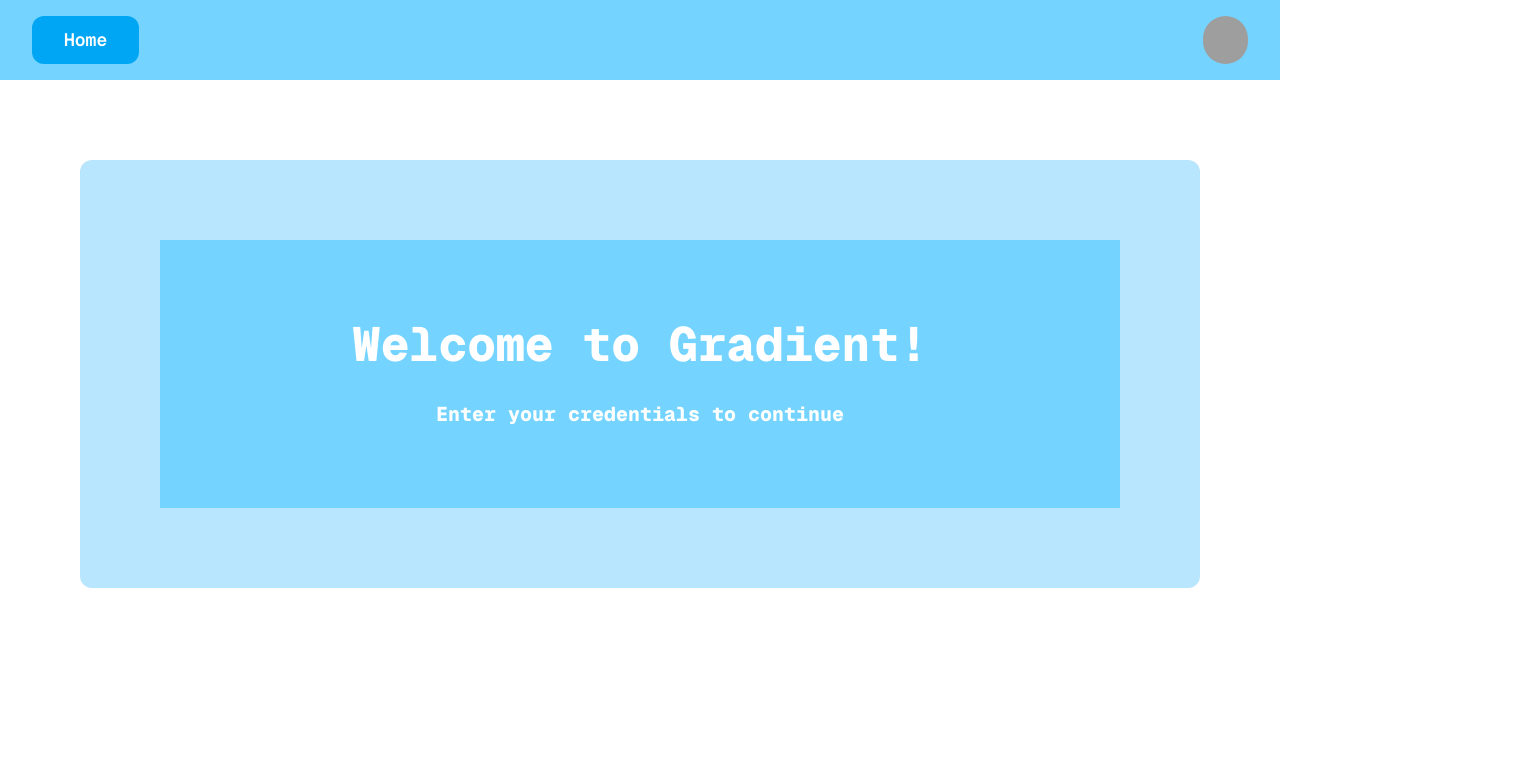
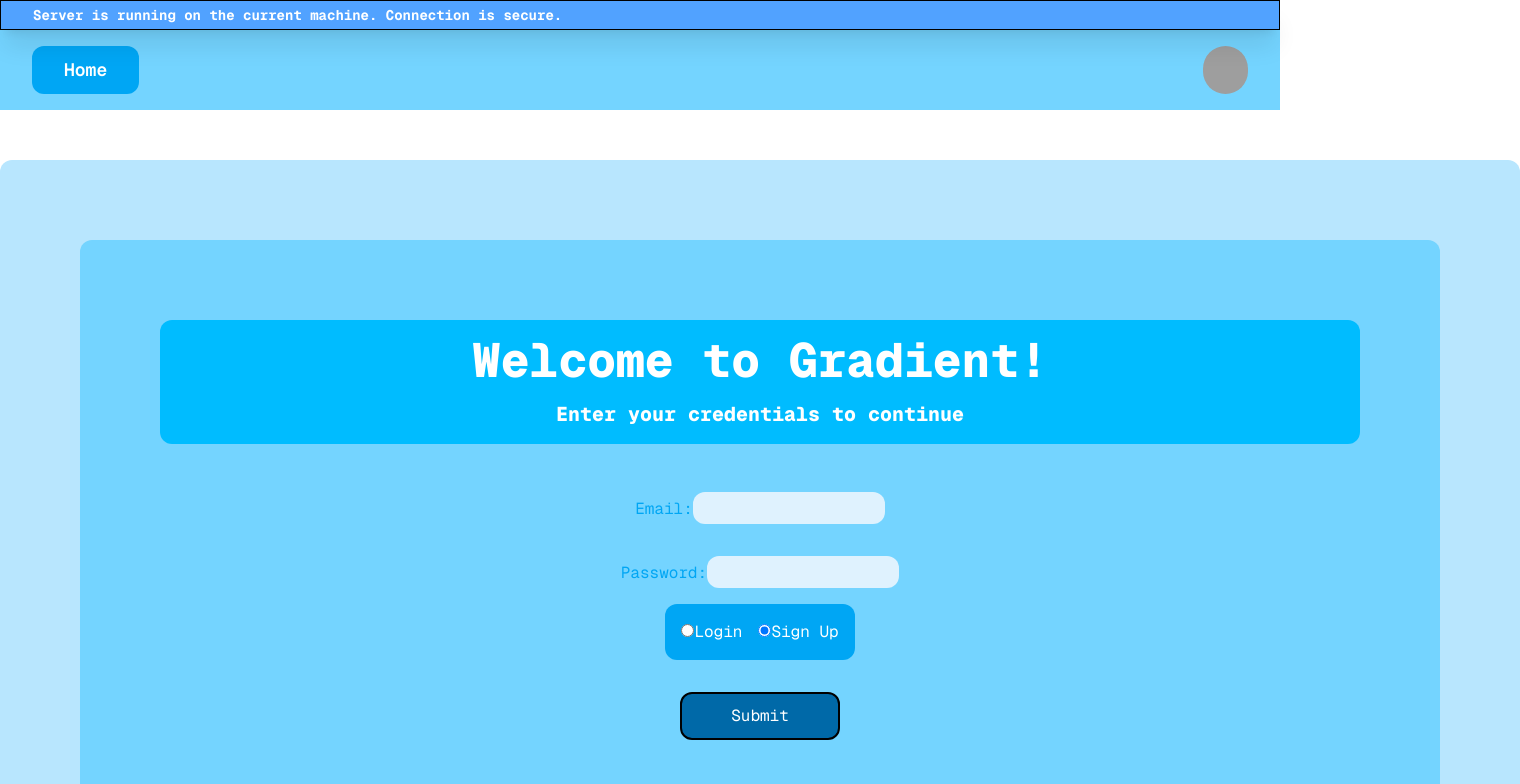
Before and after one commit to rashrasa/gradient, a Next.js app in the folder apps/frontend/: page /login in a window 1280 px wide. Shown: the top 784 px of the page, 1520 px wide, since content can reach past the window. Built offline with nearby package versions, Linux system fonts and the light colour scheme; grey boxes are pictures that could not be loaded.

Commit message:
added login page, connection security status bar

```diff
--- a/apps/frontend/src/app/actions.ts
+++ b/apps/frontend/src/app/actions.ts
@@ -21,3 +21,11 @@ export async function sendRequestToBackend(method: HTTPRequestMethod, body: stri
     }
     return await response.text();
 }
+
+export async function login(email: string, password: string) {
+    return `login called`
+}
+
+export async function signUp(email: string, password: string) {
+    return `signup called`
+}
--- a/apps/frontend/src/app/components/NavigationBar.tsx
+++ b/apps/frontend/src/app/components/NavigationBar.tsx
@@ -1,5 +1,6 @@
 "use server";
 
+import SecureConnectionWarning from "./common/SecureConnectionWarning";
 import NavigationBarRoute, { NavigationBarRouteProps } from "./NavigationBar/NavigationBarRoute";
 import UserIcon from "./NavigationBar/UserIcon";
 
@@ -12,7 +13,10 @@ const trailingRouteItems: NavigationBarRouteProps[] = [
 
 export default async function NavigationBar() {
     return (
-        <div className="flex flex-row items-center justify-between w-screen h-20 fixed top-0 left-0 z-1000 p-8 bg-sky-300 space-x-8">
+        <div className="flex flex-col top-0 left-0 fixed z-1000">
+            <SecureConnectionWarning />
+
+            <div className="flex flex-row items-center justify-between w-screen h-20  p-8 bg-sky-300 space-x-8">
                 <div className="flex flex-row w-full justify-between">
                     <div
                         className="flex flex-row space-x-8 float-left"
@@ -27,5 +31,7 @@ export default async function NavigationBar() {
                 </div>
                 <UserIcon imageUrl="https://picsum.photos/200" user={{}} />
             </div>
+        </div>
+
     );
 }
--- a/apps/frontend/src/app/components/common/GradientContainer.tsx
+++ b/apps/frontend/src/app/components/common/GradientContainer.tsx
@@ -1,68 +1,62 @@
-// not currently in use
+"use client"
 
-import { darker, lighter } from "@/lib/ui";
-import { assert } from "console";
+import { HTMLAttributes } from "react";
 
-export interface GradientContainerProps {
-    children?: any,
-    backgroundLayers?: number,
-    backgroundLayerSpacing?: number,
-    backgroundLayerShadingInverted?: boolean,
-    foregroundColourHex?: string,
+export interface Colour {
+    r: number, g: number, b: number, a: number
 }
 
-/**
- *
- * @param foregroundColourHex Colours too light or dark may be drowned out.
- */
+export type GradientZIndex = "-50" | "-40" | "-30" | "-20" | "-10" | "0" | "10" | "20" | "30" | "40" | "50" | "disable";
+export type FlexDirection = "flex-col" | "flex-row";
+
+function brightnessFactor(colour: Colour, frac: number): Colour {
+    return {
+        r: colour.r * frac,
+        g: colour.g * frac,
+        b: colour.b * frac,
+        a: colour.a
+    };
+}
+
+
+const zClassScheme: {
+    [K in GradientZIndex]: string
+} = {
+    "50": "bg-sky-1000 text-white",
+    "40": "bg-sky-900 text-white",
+    "30": "bg-sky-800 text-white",
+    "20": "bg-sky-700 text-white",
+    "10": "bg-sky-600 text-white",
+    "0": "bg-sky-500 text-white",
+    "-10": "bg-sky-400 text-sky-500",
+    "-20": "bg-sky-300 text-sky-500",
+    "-30": "bg-sky-200 text-sky-500",
+    "-40": "bg-sky-100 text-sky-500",
+    "-50": "bg-sky-50 text-sky-500",
+    "disable": ""
+}
+
+interface GradientContainerProps extends HTMLAttributes<HTMLDivElement> {
+    z?: GradientZIndex, text?: string, border?: string, layout?: string, flexDirection?: FlexDirection,
+}
+
 export default function GradientContainer({
     children,
-    backgroundLayers = 3,
-    backgroundLayerSpacing = 4,
-    backgroundLayerShadingInverted = false,
-    foregroundColourHex = "#25A7DA" // Sky blue
-}: GradientContainerProps): React.ReactNode {
-    assert(backgroundLayers > 0, "Cannot create a container without at least one layer.");
-
-    for (let i = 0; i < backgroundLayers!; i++) {
-        foregroundColourHex = backgroundLayerShadingInverted ? darker({ hex: foregroundColourHex }) : lighter({ hex: foregroundColourHex });
-    }
-    return GradientContainerRecursive({
-        children,
-        backgroundLayers: backgroundLayers,
-        backgroundLayerSpacing,
-        backgroundLayerShadingInverted,
-        foregroundColourHex,
-    });
+    className,
+    z = "0",
+    flexDirection = "flex-col",
+    text = "font-mono",
+    border = "rounded-xl",
+    layout = "flex justify-center items-center",
+    ...props
+}: GradientContainerProps) {
+    const zClasses = zClassScheme[z];
+    return (
+        <div
+            className={`${layout} ${flexDirection} ${zClasses} ${className ?? ""} ${text} ${border}`}
+            {...props}
+        >
+            {children}
+        </div>
+    );
 }
-
-function GradientContainerRecursive({
-    children,
-    backgroundLayers,
-    backgroundLayerSpacing,
-    backgroundLayerShadingInverted,
-    foregroundColourHex,
-}: GradientContainerProps): React.ReactNode {
-    if (backgroundLayers == 0) {
-        return children;
-    }
-    else {
-        return (
-            <div
-                className="flex justify-center items-center"
-                style={{
-                    backgroundColor: foregroundColourHex,
-                    padding: backgroundLayerSpacing
-                }}
-            >
-                {GradientContainerRecursive({
-                    children,
-                    backgroundLayers: backgroundLayers! - 1,
-                    backgroundLayerShadingInverted,
-                    backgroundLayerSpacing,
-                    foregroundColourHex: backgroundLayerShadingInverted ? lighter({ hex: foregroundColourHex! }) : darker({ hex: foregroundColourHex! })
-                })}
-            </div>
-        );
-    }
-}
--- /dev/null
+++ b/apps/frontend/src/app/components/common/SecureConnectionWarning.tsx
@@ -0,0 +1,33 @@
+"use client"
+
+import { HTMLAttributes, useEffect, useState } from "react";
+
+export interface SecureConnectionWarningProps extends HTMLAttributes<HTMLParagraphElement> { }
+
+export default function SecureConnectionWarning({ className, ...props }: SecureConnectionWarningProps) {
+    const [message, setMessage] = useState<string | null>(null);
+    const [colour, setColour] = useState<string | null>(null);
+    useEffect(() => {
+        if (window.location.protocol === "https") {
+            setMessage(null);
+        } else if (window.location.hostname === "localhost") {
+            setMessage("Server is running on the current machine. Connection is secure.");
+            setColour("bg-blue-400 text-white");
+        } else {
+            setMessage("Warning: this connection is unsecure. Anyone can read the network traffic being made to this site. Avoid entering sensitive credentials until this is resolved.");
+            setColour("bg-amber-300 text-black")
+        }
+    });
+
+    return (
+        <>
+            {
+                (message == null)
+                    ? <></>
+                    : <p
+                        className={`select-none font-mono font-bold shadow-xl box-border border border-black z-20 text-sm pl-8 p-1 ${className ?? ""} ${colour}`} {...props}
+                    >{message}</p>
+            }
+        </>
+    )
+}
--- /dev/null
+++ b/apps/frontend/src/app/login/components/LoginForm.tsx
@@ -0,0 +1,99 @@
+"use client"
+
+import { login, signUp } from "@/app/actions";
+import GradientContainer from "@/app/components/common/GradientContainer";
+import { useState } from "react";
+
+type LoginFormMode = "login" | "signUp";
+interface LoginFormModeMetadata {
+    displayTitle: string,
+
+}
+
+const loginFormMetadataMapping: { [K in LoginFormMode]: LoginFormModeMetadata } = {
+    "login": { displayTitle: "Login" },
+    "signUp": { displayTitle: "Sign Up" },
+};
+
+interface LoginFormData {
+    email: string,
+    password: string,
+    mode: LoginFormMode
+}
+
+export default function LoginForm() {
+    const [formData, setFormData] = useState<LoginFormData>({
+        email: "",
+        password: "",
+        mode: "signUp",
+    });
+
+    const onSubmit = async (ev: React.SubmitEvent) => {
+        ev.preventDefault();
+        switch (formData.mode) {
+            case "login":
+                console.log(await login(formData.email, formData.password));
+                break;
+            case "signUp":
+                console.log(await signUp(formData.email, formData.password));
+                break;
+        }
+    }
+
+    return (
+        <>
+            <form
+                onSubmit={onSubmit}
+                className="flex flex-col items-center space-y-8"
+            >
+                <label className="m-2 p-2 select-none">
+                    Email:
+                    <input
+                        className="bg-sky-100 rounded-xl resize-none h-8 w-48"
+                        name="email"
+                        type="email"
+                        inputMode="email"
+                        value={formData.email}
+                        onChange={(ev) => setFormData(prev => ({ ...prev, email: ev.target.value }) as LoginFormData)}
+                    />
+                </label>
+
+                <label className="m-2 p-2 select-none">
+                    Password:
+                    <input
+                        className="bg-sky-100 rounded-xl resize-none h-8 w-48"
+                        name="password"
+                        type="password"
+                        value={formData.password}
+                        onChange={(ev) => setFormData(prev => ({ ...prev, password: ev.target.value }) as LoginFormData)}
+                    />
+                </label>
+
+                <GradientContainer
+                    className="space-x-8 p-2"
+                    flexDirection="flex-row"
+                >
+                    {Object.entries(loginFormMetadataMapping).map(([mode, modeMetadata]) =>
+                        <label key={mode} className="m-2 select-none">
+                            <input
+                                key={mode}
+                                name="loginRadio"
+                                type="radio"
+                                value={mode}
+                                checked={formData.mode === mode}
+                                onChange={() => setFormData(prev => ({ ...prev, mode: mode }) as LoginFormData)}
+                            />
+                            {modeMetadata.displayTitle}
+                        </label>
+                    )}
+                </GradientContainer>
+                <button
+                    className="font-mono text-white justify-center border-2 border-black rounded-xl w-40 bg-sky-700 select-none h-12 hover:bg-sky-500 active:bg-sky-900"
+                    type="submit"
+                >
+                    Submit
+                </button>
+            </form>
+        </>
+    );
+}
--- a/apps/frontend/src/app/login/page.tsx
+++ b/apps/frontend/src/app/login/page.tsx
@@ -1,16 +1,31 @@
 import { Metadata } from "next";
+import LoginForm from "./components/LoginForm";
+import GradientContainer from "../components/common/GradientContainer";
 
 export const metadata: Metadata = { title: "Login" };
 
 export default async function LoginPage() {
     return (
-        <div className="flex flex-col m-20 p-20 bg-sky-200 rounded-xl">
-            <div className="flex flex-col p-20 bg-sky-300 space-y-8">
-                <div className="text-white text-5xl text-center font-mono font-extrabold"
-                >Welcome to Gradient!</div>
-                <div className="text-white text-xl text-center font-mono font-extrabold"
-                >Enter your credentials to continue</div>
-            </div>
-        </div>
+        <GradientContainer
+            z="-30"
+            flexDirection="flex-col"
+            className="mt-20 p-20 w-min mx-auto"
+        >
+            <GradientContainer
+                z="-20"
+                flexDirection="flex-col"
+                className="space-y-8 p-20 w-min mx-auto"
+            >
+                <GradientContainer
+                    z="-10"
+                    flexDirection="flex-col"
+                    className="text-white text-center font-extrabold p-4 w-300 mx-auto space-y-4"
+                >
+                    <p className="text-5xl">Welcome to Gradient!</p>
+                    <p className="text-xl">Enter your credentials to continue</p>
+                </GradientContainer>
+                <LoginForm />
+            </GradientContainer>
+        </GradientContainer>
     )
 };
```
Also changed, not shown: apps/frontend/package.json (+9 -8 lines), apps/frontend/src/lib/ui.ts (deleted, +0 -39 lines), 1 other file (tests, documents, lock files or other folders). Lines whose indentation alone changed are shown as unchanged.
